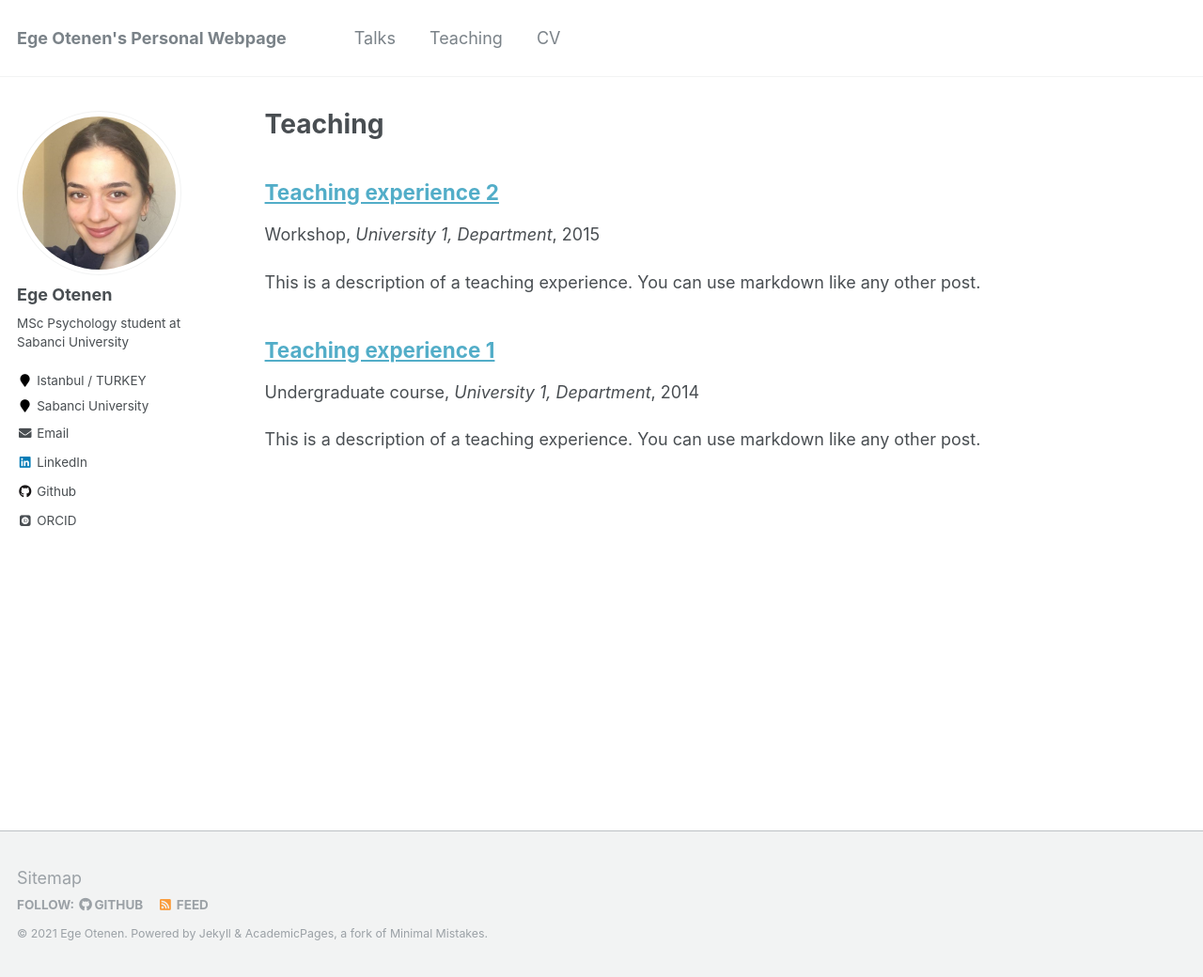
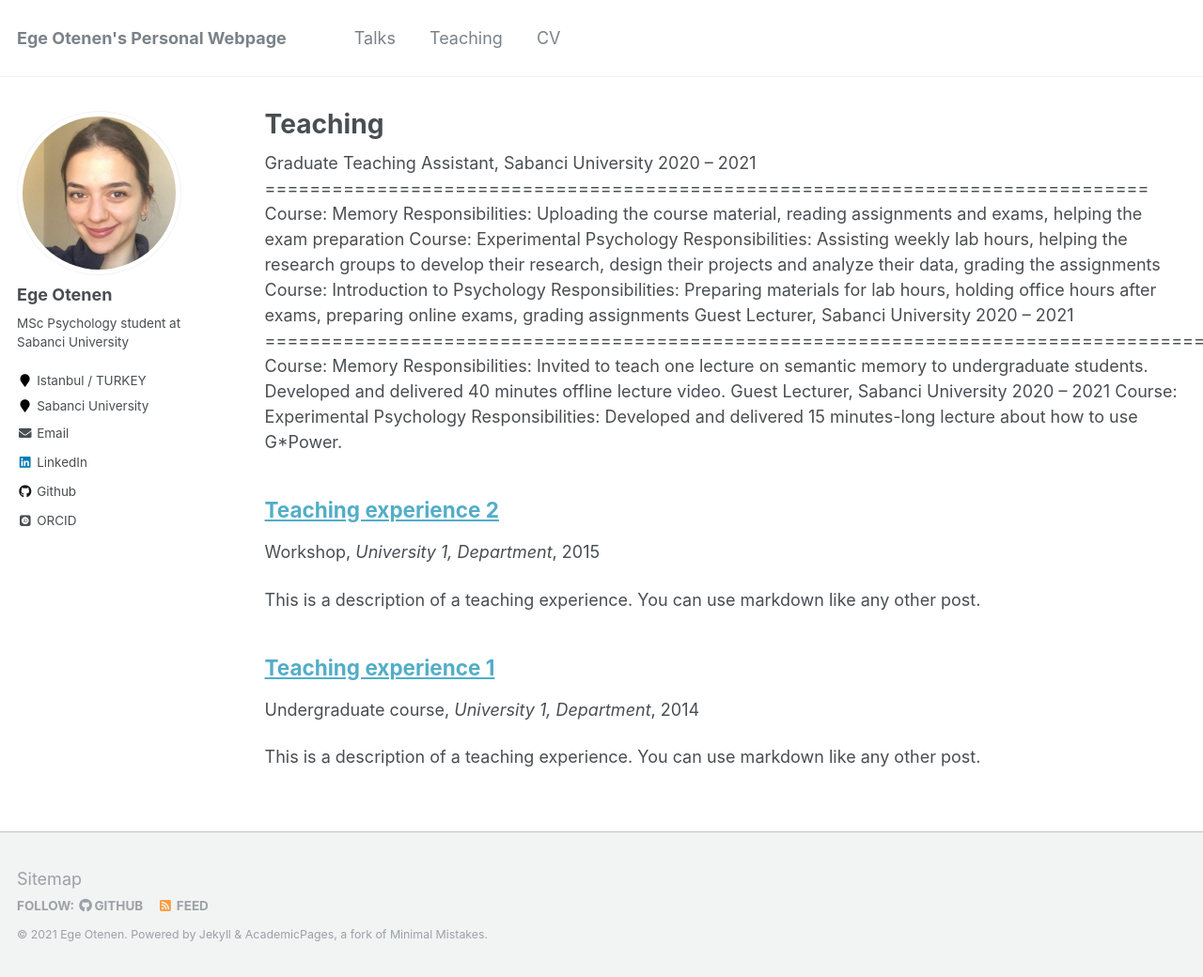
Before and after one commit to egeotenen/egeotenen.github.io, a Jekyll site: the page built from _pages/teaching.html, in a window 1280 px wide and 1040 px high. Shown: the whole window at 94% size. Built offline with Jekyll 4.4.1, drawn with Linux system fonts in a browser that asks for light colours; some web fonts are replaced.

Commit message:
Update teaching.html

```diff
--- a/_pages/teaching.html
+++ b/_pages/teaching.html
@@ -4,6 +4,24 @@ title: "Teaching"
 permalink: /teaching/
 author_profile: true
 ---
+Graduate Teaching Assistant, Sabanci University			            2020 – 2021
+===============================================================================
+Course: Memory
+Responsibilities:  Uploading the course material, reading assignments and exams, helping the exam preparation
+
+Course: Experimental Psychology
+Responsibilities: Assisting weekly lab hours, helping the research groups to develop their research, design their projects and analyze their data, grading the assignments
+
+Course: Introduction to Psychology
+Responsibilities: Preparing materials for lab hours, holding office hours after exams, preparing online exams, grading assignments
+
+Guest Lecturer, Sabanci University					            2020 – 2021
+===========================================================================================
+Course: Memory
+Responsibilities: Invited to teach one lecture on semantic memory to undergraduate students. Developed and delivered 40 minutes offline lecture video.
+Guest Lecturer, Sabanci University						 2020 – 2021
+Course: Experimental Psychology
+Responsibilities: Developed and delivered 15 minutes-long lecture about how to use G*Power.
 
 {% include base_path %}
 
```
